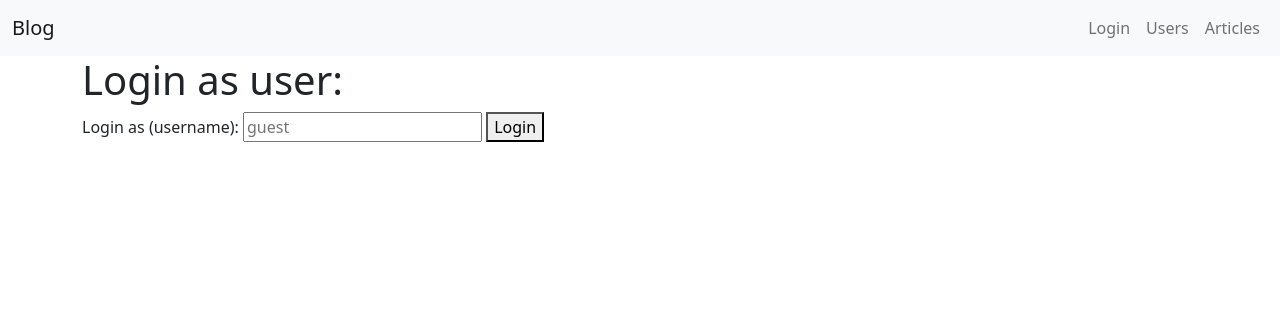
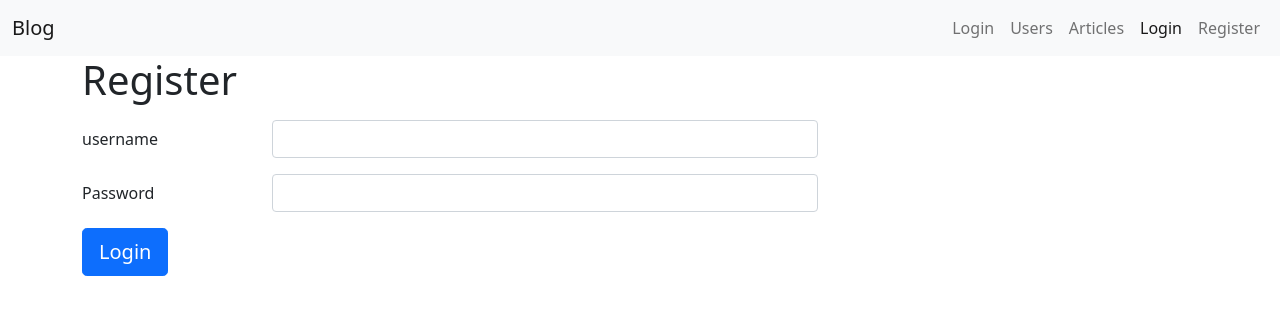
Before and after one commit to mbackReserved/GB_FlaskFW, a Flask app: page /auth/login/ in a window 1280 px wide. Shown: the top 315 px of the page. Run offline with Flask 2, Linux system fonts and the light colour scheme; some libraries are stand-ins or nearby versions.

Commit message:
login and registration

```diff
--- a/blog/forms/user.py
+++ b/blog/forms/user.py
@@ -29,3 +29,15 @@ class RegistrationForm(UserBaseForm):
     )
     confirm = PasswordField("Repeat Password")
     submit = SubmitField("Register")
+
+
+class LoginForm(FlaskForm):
+    username = StringField(
+        "username",
+        [validators.DataRequired()],
+    )
+    password = PasswordField(
+        "Password",
+        [validators.DataRequired()],
+    )
+    submit = SubmitField("Login")
--- a/blog/templates/auth/login.html
+++ b/blog/templates/auth/login.html
@@ -1,23 +1,29 @@
 {% extends 'base.html' %}
+{% from "macro/formhelpers.html" import render_field %}
 
-{% block title %} Login as {% endblock %}
+{% block title %}
+    Register
+{% endblock %}
 
 {% block body %}
-    <h1>Login as user:</h1>
+    <h1>Register</h1>
     {% if error %}
-        <div class="alert alert-danger" role="alert">
+        <div class="alert alert-danger">
             {{ error }}
         </div>
     {% endif %}
-    <form method="post">
-    <label for="input-username">Login as (username):</label>
-    <input
-        id="input-username"
-        type="text"
-        name="username"
-        placeholder="guest"
-        required
-    >
-    <button type="submit">Login</button>
+    <form method="POST">
+        {# csrf protection #}
+        {{ form.csrf_token() }}
+
+        {# show inputs #}
+        {% for field in ['username', 'password'] %}
+            {{ render_field(form[field]) }}
+        {% endfor %}
+
+        {# submit #}
+        <div>
+            {{ form.submit(class="btn btn-primary btn-lg") }}
+        </div>
     </form>
 {% endblock %}
--- a/blog/templates/base.html
+++ b/blog/templates/base.html
@@ -37,6 +37,11 @@
                             {{ label }}
                         </a>
                     {% endfor %}
+                    {% for (endpoint, label) in [('auth_app.login', 'Login'), ('auth_app.register', 'Register')] %}
+                        <a href="{{ url_for(endpoint) }}" class="nav-link {% if request.endpoint == endpoint -%}active{%- endif %}">
+                            {{ label }}
+                        </a>
+                    {% endfor %}
                 </div>
             </div>
         </div>
--- a/blog/views/auth.py
+++ b/blog/views/auth.py
@@ -1,10 +1,11 @@
 from flask import Blueprint, render_template, request, redirect, url_for, current_app
 from flask_login import LoginManager, login_user, logout_user, login_required, current_user
 from sqlalchemy.exc import IntegrityError
+from werkzeug.exceptions import NotFound
 
 from blog.models import User
 from blog.models.database import db
-from blog.forms.user import RegistrationForm
+from blog.forms.user import RegistrationForm, LoginForm
 
 auth_app = Blueprint("auth_app", __name__, url_prefix="/auth", static_folder="../static")
 
@@ -27,7 +28,7 @@ __all__ = [
 ]
 
 
-@auth_app.route("/login/", methods=["GET", "POST"], endpoint="login")
+""" @auth_app.route("/login/", methods=["GET", "POST"], endpoint="login")
 def login():
     if request.method == "GET":
         return render_template("auth/login.html")
@@ -41,7 +42,7 @@ def login():
         return render_template("auth/login.html", error=f"no user {username} found")
 
     login_user(user)
-    return redirect(url_for("index"))
+    return redirect(url_for("index")) """
 
 
 @auth_app.route("/logout/", endpoint="logout")
@@ -90,3 +91,29 @@ def register():
             login_user(user)
             return redirect(url_for("index"))
     return render_template("auth/register.html", form=form, error=error)
+
+@auth_app.route("/login/", methods=["GET", "POST"], endpoint="login")
+def login():
+    if current_user.is_authenticated:
+        return redirect("index")
+
+    form = LoginForm(request.form)
+
+    if request.method == "POST" and form.validate_on_submit():
+        user = User.query.filter_by(username=form.username.data).one_or_none()
+        if user is None:
+            return render_template("auth/login.html", form=form, error="username doesn't exist")
+        if not user.validate_password(form.password.data):
+            return render_template("auth/login.html", form=form, error="invalid username or password")
+        login_user(user)
+        return redirect(url_for("index"))
+
+    return render_template("auth/login.html", form=form)
+
+
+@auth_app.route("/login-as/", methods=["GET", "POST"], endpoint="login-as")
+def login_as():
+    if not (current_user.is_authenticated and current_user.is_staff):
+        # non-admin users should not know about this feature
+        raise NotFound
+    ...
```
